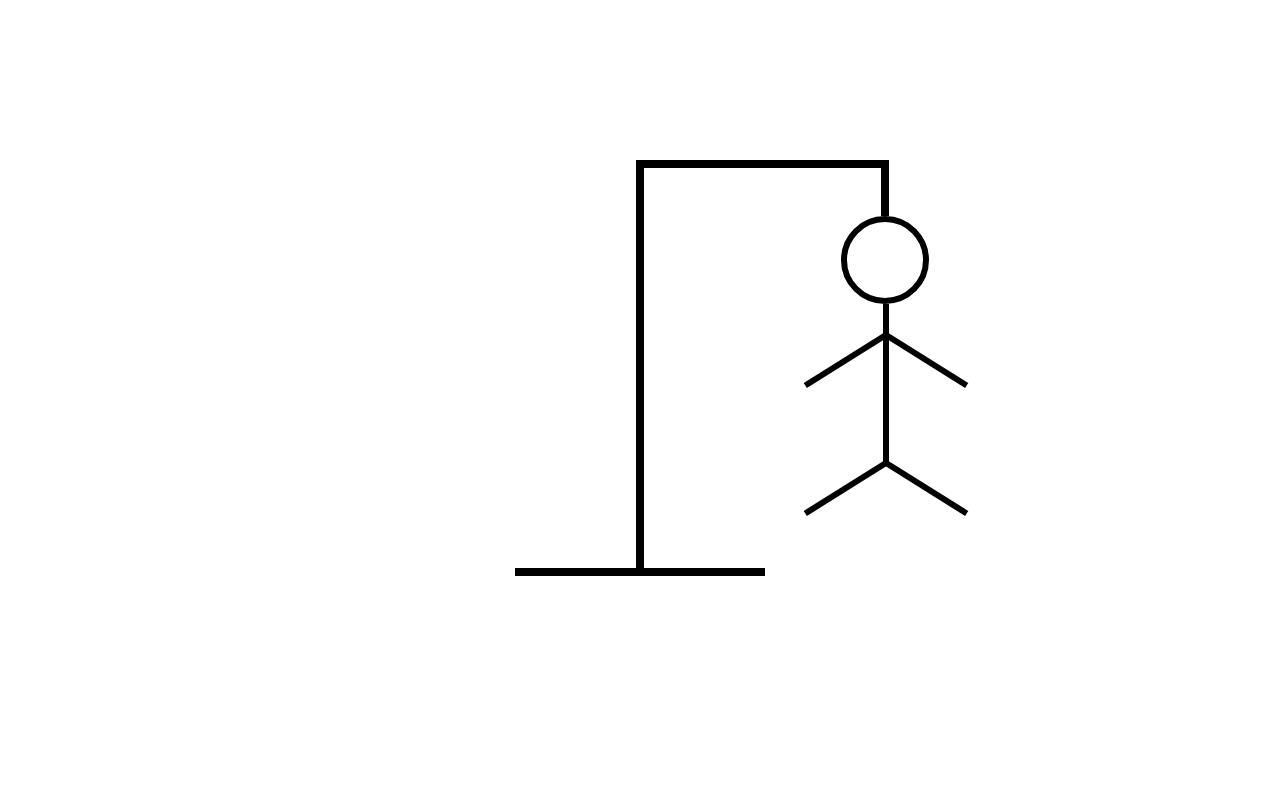
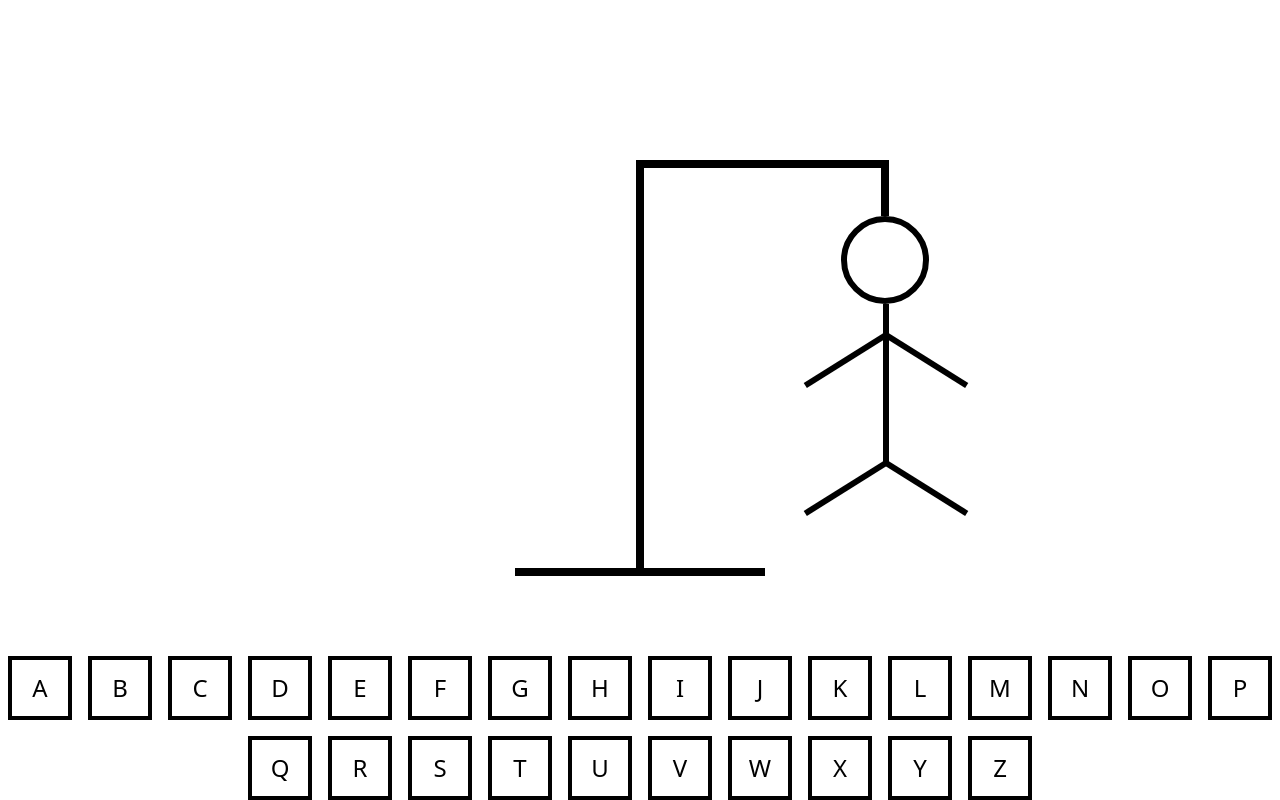
Before and after one commit to itsanup1/Hangman, a React (Vite) app: page / in a window 1280 px wide. Built offline with nearby package versions, Linux system fonts and the light colour scheme.

Commit message:
Completed the keyboard Structure not functioning yet

```diff
--- a/src/App.jsx
+++ b/src/App.jsx
@@ -1,9 +1,10 @@
 import {HangmanDrawing} from './Components/HangmanDrawing'
-
+import {Keyboard} from './Components/Keyboard'
 function App(){
     return(
-        <div className=" h-screen w-screen relative flex justify-center items-center">
+        <div className="flex flex-col gap-20 justify-center items-center">
             <HangmanDrawing/>
+            <Keyboard/>
         </div>
     );
 
--- a/src/Components/Keyboard.jsx
+++ b/src/Components/Keyboard.jsx
@@ -0,0 +1,32 @@
+export function Keyboard(){
+    return(
+        <div className="flex gap-4 justify-center items-center relative flex-wrap">
+            <div className="h-16 w-16 border-4 flex items-center justify-center text-2xl">A</div>
+            <div className="h-16 w-16 border-4 flex items-center justify-center text-2xl">B</div>
+            <div className="h-16 w-16 border-4 flex items-center justify-center text-2xl">C</div>
+            <div className="h-16 w-16 border-4 flex items-center justify-center text-2xl">D</div>
+            <div className="h-16 w-16 border-4 flex items-center justify-center text-2xl">E</div>
+            <div className="h-16 w-16 border-4 flex items-center justify-center text-2xl">F</div>
+            <div className="h-16 w-16 border-4 flex items-center justify-center text-2xl">G</div>
+            <div className="h-16 w-16 border-4 flex items-center justify-center text-2xl">H</div>
+            <div className="h-16 w-16 border-4 flex items-center justify-center text-2xl">I</div>
+            <div className="h-16 w-16 border-4 flex items-center justify-center text-2xl">J</div>
+            <div className="h-16 w-16 border-4 flex items-center justify-center text-2xl">K</div>
+            <div className="h-16 w-16 border-4 flex items-center justify-center text-2xl">L</div>
+            <div className="h-16 w-16 border-4 flex items-center justify-center text-2xl">M</div>
+            <div className="h-16 w-16 border-4 flex items-center justify-center text-2xl">N</div>
+            <div className="h-16 w-16 border-4 flex items-center justify-center text-2xl">O</div>
+            <div className="h-16 w-16 border-4 flex items-center justify-center text-2xl">P</div>
+            <div className="h-16 w-16 border-4 flex items-center justify-center text-2xl">Q</div>
+            <div className="h-16 w-16 border-4 flex items-center justify-center text-2xl">R</div>
+            <div className="h-16 w-16 border-4 flex items-center justify-center text-2xl">S</div>
+            <div className="h-16 w-16 border-4 flex items-center justify-center text-2xl">T</div>
+            <div className="h-16 w-16 border-4 flex items-center justify-center text-2xl">U</div>
+            <div className="h-16 w-16 border-4 flex items-center justify-center text-2xl">V</div>
+            <div className="h-16 w-16 border-4 flex items-center justify-center text-2xl">W</div>
+            <div className="h-16 w-16 border-4 flex items-center justify-center text-2xl">X</div>
+            <div className="h-16 w-16 border-4 flex items-center justify-center text-2xl">Y</div>
+            <div className="h-16 w-16 border-4 flex items-center justify-center text-2xl">Z</div>
+        </div>
+    );
+}
```
Also changed, not shown: src/Components/HangmanDrawing.jsx (+7 -0 lines).
